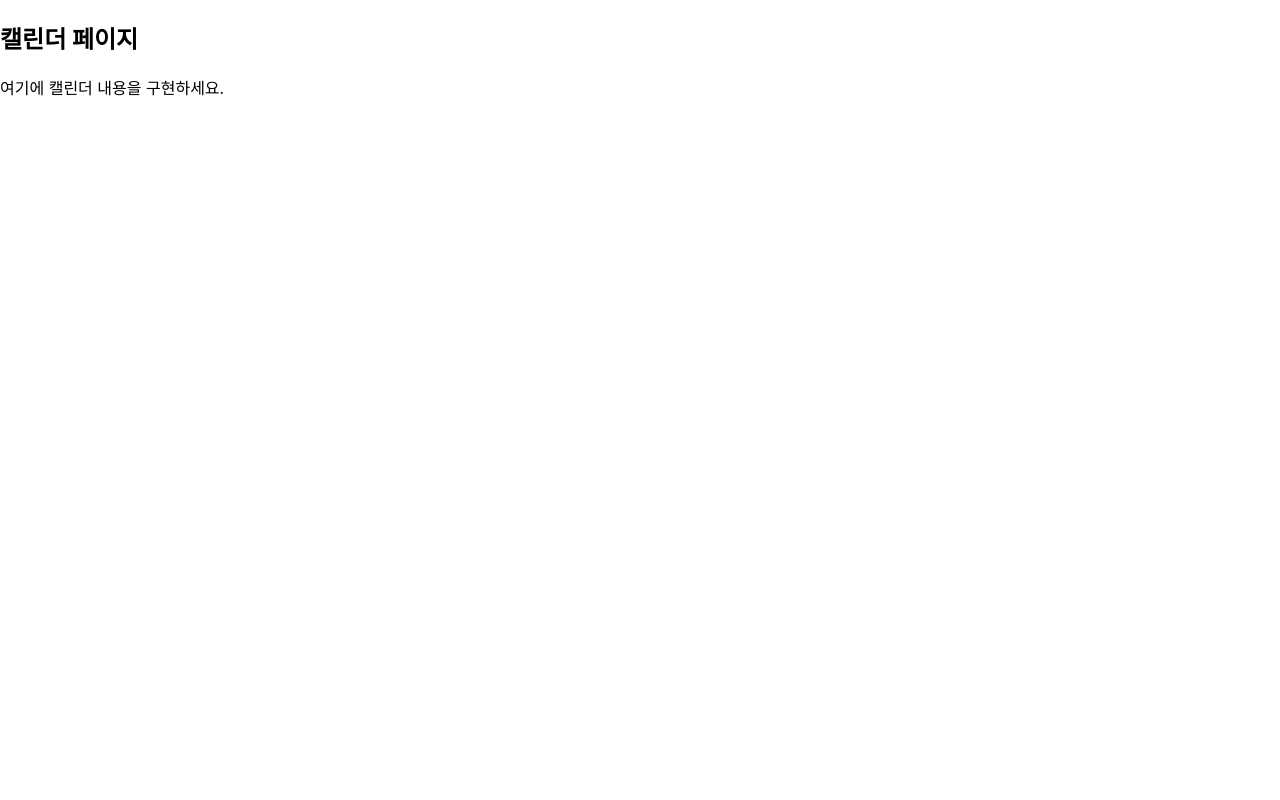
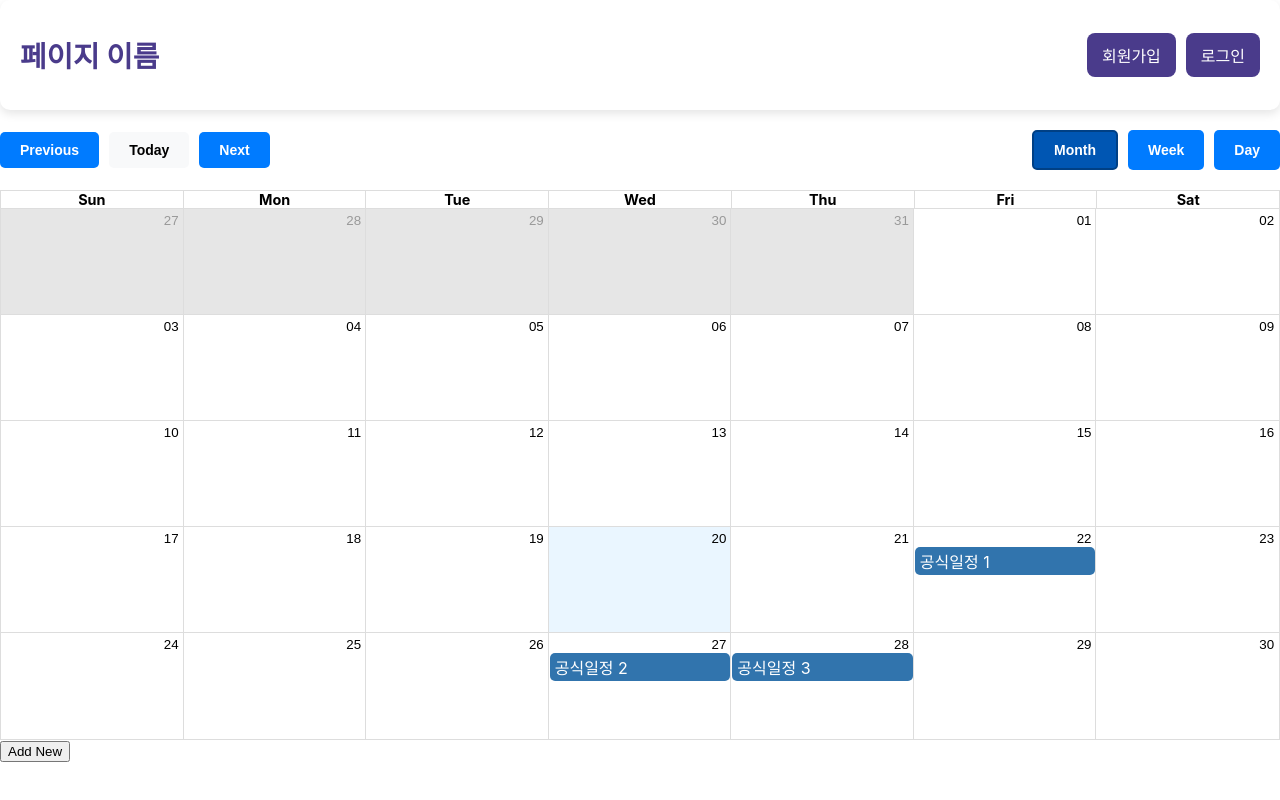
Before and after one commit to BaekSeungYun3/stock_news, a React (Create React App) app: page /calendar in a window 1280 px wide. Built offline with nearby package versions, Linux system fonts and the light colour scheme.

Commit message:
캘린더 추가

```diff
--- a/package.json
+++ b/package.json
@@ -22,6 +22,7 @@
     "path-browserify": "^1.0.1",
     "querystring-es3": "^0.2.1",
     "react": "^18.3.1",
+    "react-big-calendar": "^1.16.3",
     "react-calendar": "^5.1.0",
     "react-chartjs-2": "^5.2.0",
     "react-circular-progressbar": "^2.1.0",
--- /dev/null
+++ b/src/components/CalendarControls.js
@@ -0,0 +1,35 @@
+import React from "react";
+import "../styles/CalendarControls.css";
+
+const CalendarControls = ({ viewDate, calendarView, setCalendarView, onNavigate }) => {
+  return (
+    <div className="calendar-controls">
+      {/* 이전, 오늘, 다음 버튼 */}
+      <div className="btn-group">
+        <button className="btn btn-primary" onClick={() => onNavigate("PREV")}>
+          Previous
+        </button>
+        <button className="btn btn-default" onClick={() => onNavigate("TODAY")}>
+          Today
+        </button>
+        <button className="btn btn-primary" onClick={() => onNavigate("NEXT")}>
+          Next
+        </button>
+      </div>
+      {/* 뷰 변경 버튼 */}
+      <div className="btn-group">
+        {["month", "week", "day"].map((view) => (
+          <button
+            key={view}
+            className={`btn ${calendarView === view ? "btn-selected" : "btn-primary"}`}
+            onClick={() => setCalendarView(view)} // 버튼 클릭 시 캘린더 뷰 변경
+          >
+            {view.charAt(0).toUpperCase() + view.slice(1)}
+          </button>
+        ))}
+      </div>
+    </div>
+  );
+};
+
+export default CalendarControls;
--- a/src/pages/CalendarPage.js
+++ b/src/pages/CalendarPage.js
@@ -1,12 +1,137 @@
-import React from 'react';
+import React, { useState } from "react";
+import { Calendar, momentLocalizer } from "react-big-calendar";
+import moment from "moment";
+import Header from "../components/Header";
+import CalendarControls from "../components/CalendarControls";
+import "../styles/CalendarPage.css";
+import "react-big-calendar/lib/css/react-big-calendar.css";
+
+const localizer = momentLocalizer(moment);
 
 const CalendarPage = () => {
-    return (
-        <div>
-            <h2>캘린더 페이지</h2>
-            <p>여기에 캘린더 내용을 구현하세요.</p>
+  const [viewDate, setViewDate] = useState(new Date());
+  const [calendarView, setCalendarView] = useState("month");
+  const [events, setEvents] = useState([
+    {
+      id: 1,
+      title: "공식일정 1",
+      start: new Date(2024, 10, 22),
+      end: new Date(2024, 10, 22),
+      description: "일정1의 세부 내용입니다.",
+    },
+    {
+      id: 2,
+      title: "공식일정 2",
+      start: new Date(2024, 10, 27),
+      end: new Date(2024, 10, 27),
+      description: "일정2의 세부 내용입니다.",
+    },
+    {
+      id: 3,
+      title: "공식일정 3",
+      start: new Date(2024, 10, 28),
+      end: new Date(2024, 10, 28),
+      description: "일정3의 세부 내용입니다.",
+    },
+  ]);
+
+  const [selectedEvent, setSelectedEvent] = useState(null);
+  const [isModalOpen, setIsModalOpen] = useState(false);
+
+  const handleNavigate = (action) => {
+    const newDate = new Date(viewDate);
+    if (action === "PREV") {
+      if (calendarView === "month") newDate.setMonth(newDate.getMonth() - 1);
+      else if (calendarView === "week") newDate.setDate(newDate.getDate() - 7);
+      else if (calendarView === "day") newDate.setDate(newDate.getDate() - 1);
+    } else if (action === "NEXT") {
+      if (calendarView === "month") newDate.setMonth(newDate.getMonth() + 1);
+      else if (calendarView === "week") newDate.setDate(newDate.getDate() + 7);
+      else if (calendarView === "day") newDate.setDate(newDate.getDate() + 1);
+    } else if (action === "TODAY") {
+      setViewDate(new Date());
+      return;
+    }
+    setViewDate(newDate);
+  };
+
+  const handleEventClick = (event) => {
+    setSelectedEvent(event);
+    setIsModalOpen(true);
+  };
+
+  const handleCloseModal = () => {
+    setIsModalOpen(false);
+    setSelectedEvent(null);
+  };
+
+  const handleAddNew = () => {
+    const title = prompt("새로운 일정의 제목을 입력하세요:");
+    if (!title) return;
+
+    const start = prompt("일정 시작일을 입력하세요 (형식: YYYY-MM-DD):");
+    const end = prompt("일정 종료일을 입력하세요 (형식: YYYY-MM-DD):");
+
+    if (!moment(start, "YYYY-MM-DD", true).isValid() || !moment(end, "YYYY-MM-DD", true).isValid()) {
+      alert("날짜 형식이 잘못되었습니다. 'YYYY-MM-DD' 형식으로 다시 입력해주세요.");
+      return;
+    }
+
+    const newEvent = {
+      id: events.length + 1,
+      title,
+      start: new Date(start),
+      end: new Date(end),
+      description: "사용자가 추가한 일정입니다.",
+    };
+
+    setEvents([...events, newEvent]);
+  };
+
+  return (
+    <div className="calendar-page">
+      <Header />
+      <CalendarControls
+        viewDate={viewDate}
+        setViewDate={setViewDate}
+        calendarView={calendarView}
+        setCalendarView={setCalendarView}
+        onNavigate={handleNavigate}
+      />
+      <div className="calendar-body">
+        <Calendar
+          localizer={localizer}
+          events={events}
+          startAccessor="start"
+          endAccessor="end"
+          date={viewDate}
+          view={calendarView}
+          onNavigate={(date) => setViewDate(date)}
+          onView={(view) => setCalendarView(view)}
+          views={["month", "week", "day"]}
+          toolbar={false}
+          style={{ height: "calc(100vh - 250px)" }}
+          onSelectEvent={handleEventClick}
+        />
+      </div>
+      <div className="add-new-button">
+        <button onClick={handleAddNew}>Add New</button>
+      </div>
+
+      {/* 모달 */}
+      {isModalOpen && selectedEvent && (
+        <div className="modal-overlay" onClick={handleCloseModal}>
+          <div className="modal-content" onClick={(e) => e.stopPropagation()}>
+            <h2>{selectedEvent.title}</h2>
+            <p><strong>시작일:</strong> {selectedEvent.start.toDateString()}</p>
+            <p><strong>종료일:</strong> {selectedEvent.end.toDateString()}</p>
+            <p><strong>상세 내용:</strong> {selectedEvent.description}</p>
+            <button onClick={handleCloseModal}>닫기</button>
+          </div>
         </div>
-    );
+      )}
+    </div>
+  );
 };
 
 export default CalendarPage;
--- /dev/null
+++ b/src/styles/CalendarControls.css
@@ -0,0 +1,40 @@
+.calendar-controls {
+    display: flex;
+    justify-content: space-between;
+    align-items: center;
+    margin-bottom: 20px;
+  }
+
+  .btn-group {
+    display: flex;
+    gap: 10px;
+  }
+
+  .btn {
+    padding: 10px 20px;
+    border: none;
+    border-radius: 5px;
+    cursor: pointer;
+    font-size: 14px;
+    font-weight: bold;
+  }
+
+  .btn-primary {
+    background-color: #007bff;
+    color: white;
+  }
+
+  .btn-default {
+    background-color: #f8f9fa;
+    color: black;
+  }
+
+  .btn-selected {
+    background-color: #0056b3;
+    color: white;
+    border: 2px solid #004085;
+  }
+
+  .btn:hover {
+    opacity: 0.9;
+  }
--- a/src/styles/CalendarPage.css
+++ b/src/styles/CalendarPage.css
@@ -1,15 +1,40 @@
-.calendar-container {
-  padding: 20px;
-  text-align: center;
-}
-
-.calendar-container h1 {
-  font-size: 2rem;
-  color: #4a3b8b;
+.calendar-controls {
+  display: flex;
+  justify-content: space-between;
+  align-items: center;
   margin-bottom: 20px;
 }
 
-.calendar-container p {
-  font-size: 1.2rem;
-  color: #666;
+.btn-group {
+  display: flex;
+  gap: 10px;
 }
+
+.btn {
+  padding: 10px 20px;
+  border: none;
+  border-radius: 5px;
+  cursor: pointer;
+  font-size: 14px;
+  font-weight: bold;
+}
+
+.btn-primary {
+  background-color: #007bff;
+  color: white;
+}
+
+.btn-default {
+  background-color: #f8f9fa;
+  color: black;
+}
+
+.btn-selected {
+  background-color: #0056b3;
+  color: white;
+  border: 2px solid #004085;
+}
+
+.btn:hover {
+  opacity: 0.9;
+}
```
Also changed, not shown: 1 other file (tests, documents, lock files or other folders).
